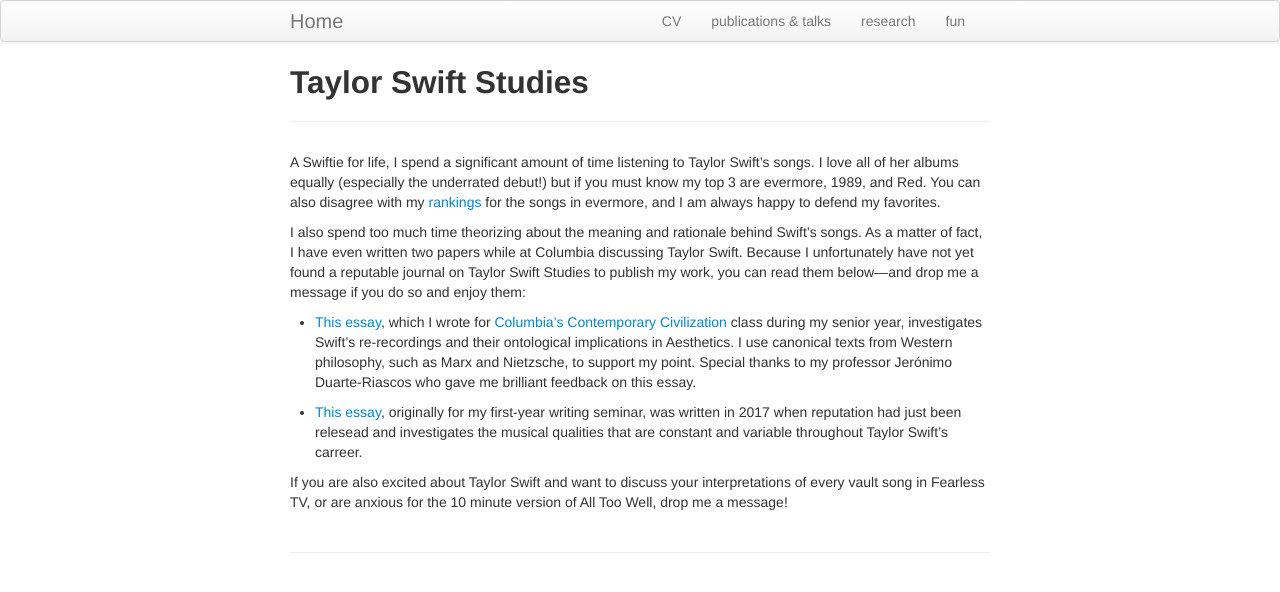
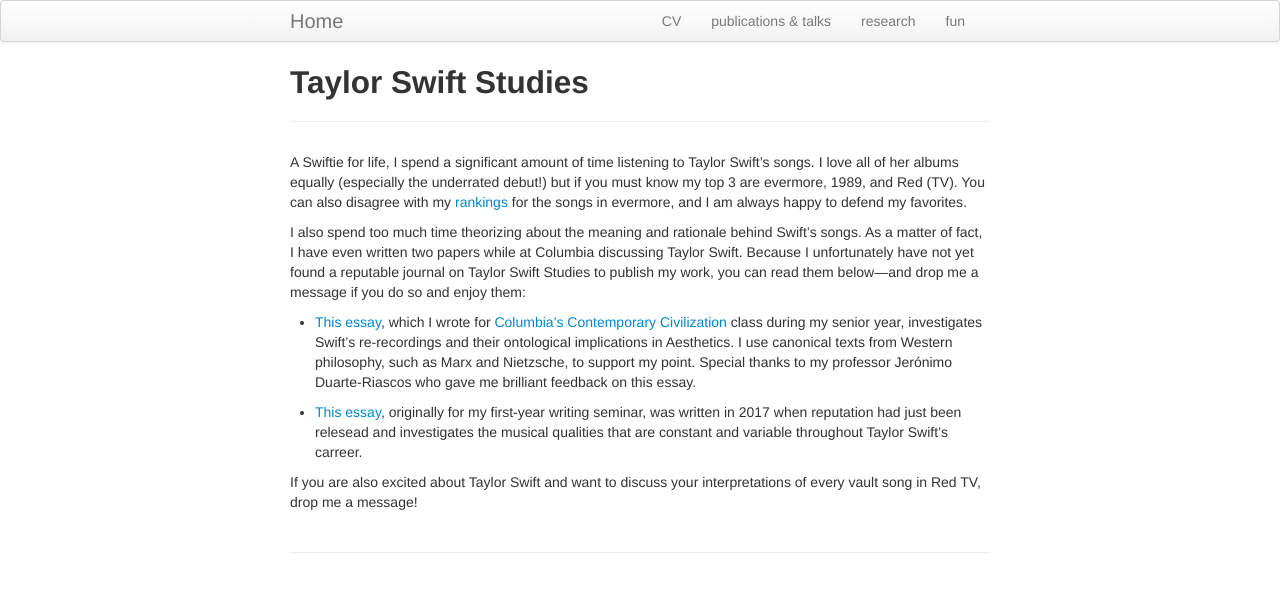
Before and after one commit to gsagostini/gsagostini.github.io, a Jekyll site: the page built from pages/taylor_swift.md, in a window 1280 px wide. Shown: the top 592 px of the page. Built offline with Jekyll 4.4.1, drawn with Linux system fonts in a browser that asks for light colours.

Commit message:
update page for red tv

```diff
--- a/pages/taylor_swift.md
+++ b/pages/taylor_swift.md
@@ -4,7 +4,7 @@ title: Taylor Swift Studies
 description: scholarship that I produced surrounding the most influential musician of our generation
 ---
 
-A Swiftie for life, I spend a significant amount of time listening to Taylor Swift's songs. I love all of her albums equally (especially the underrated debut!) but if you must know my top 3 are evermore, 1989, and Red. You can also disagree with my [rankings](../images/evermore_tracks.png) for the songs in evermore, and I am always happy to defend my favorites.
+A Swiftie for life, I spend a significant amount of time listening to Taylor Swift's songs. I love all of her albums equally (especially the underrated debut!) but if you must know my top 3 are evermore, 1989, and Red (TV). You can also disagree with my [rankings](../images/evermore_tracks.png) for the songs in evermore, and I am always happy to defend my favorites.
 
 I also spend too much time theorizing about the meaning and rationale behind Swift's songs. As a matter of fact, I have even written two papers while at Columbia discussing Taylor Swift. Because I unfortunately have not yet found a reputable journal on Taylor Swift Studies to publish my work, you can read them below---and drop me a message if you do so and enjoy them:
 
@@ -12,4 +12,4 @@ I also spend too much time theorizing about the meaning and rationale behind Swi
 
 - [This essay](../files/taylor_swift_uw.pdf), originally for my first-year writing seminar, was written in 2017 when reputation had just been relesead and investigates the musical qualities that are constant and variable throughout Taylor Swift's carreer.
 
-If you are also excited about Taylor Swift and want to discuss your interpretations of every vault song in Fearless TV, or are anxious for the 10 minute version of All Too Well, drop me a message!
+If you are also excited about Taylor Swift and want to discuss your interpretations of every vault song in Red TV, drop me a message!
```
